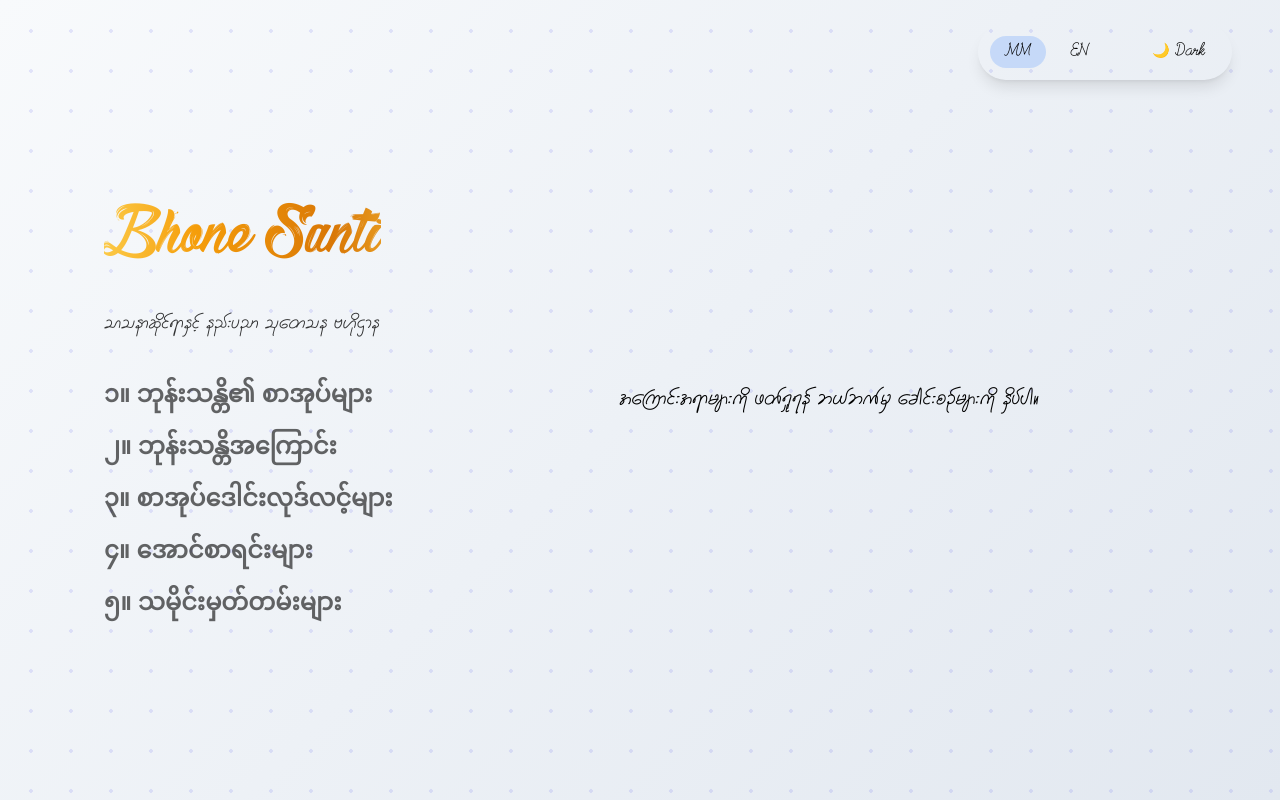
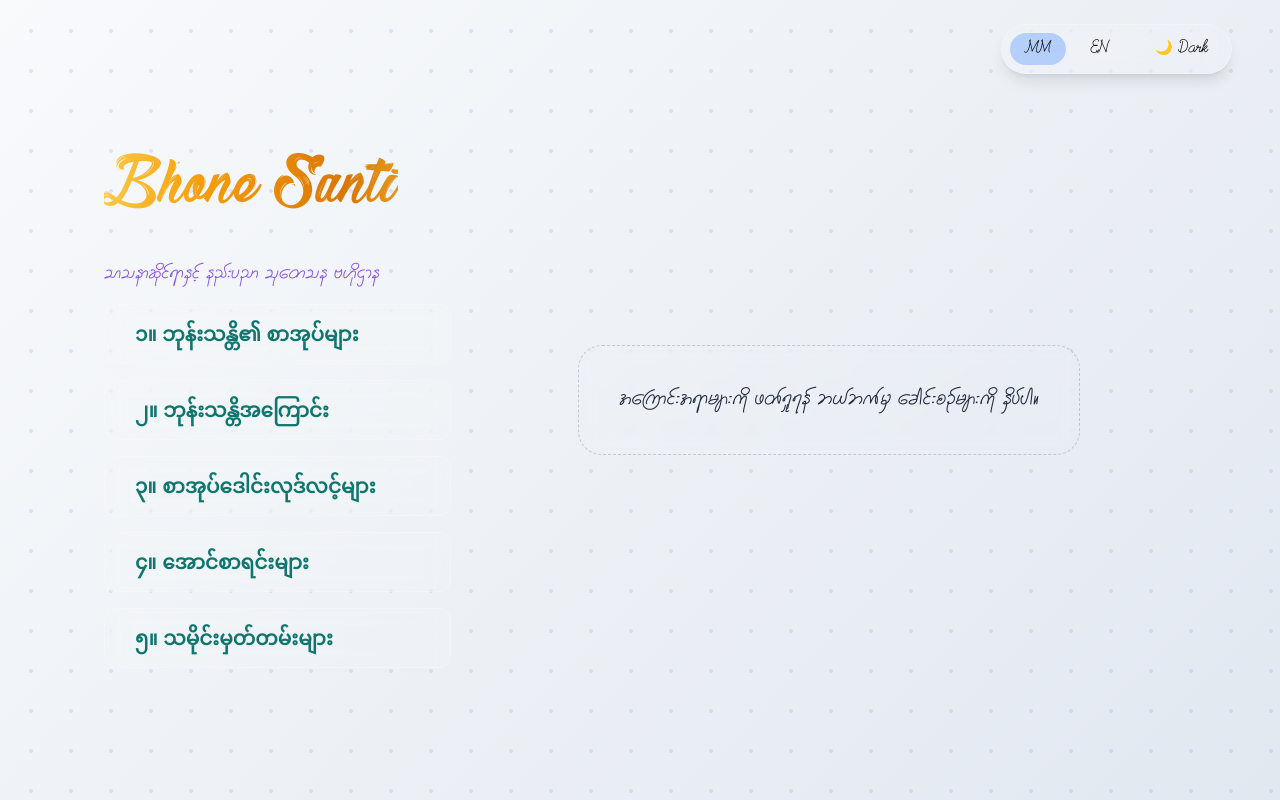
Before and after one commit to Sironal777/bhonesanti-web, a Next.js app: page / in a window 1280 px wide. Built offline with nearby package versions, Linux system fonts and the light colour scheme.

Commit message:
Refactor Home component and update sections data

```diff
--- a/app/page.js
+++ b/app/page.js
@@ -6,103 +6,120 @@ import { useState, useEffect } from 'react';
 export default function Home() {
   const [theme, setTheme] = useState('light');
   const [lang, setLang] = useState('MM');
-  const [activeSection, setActiveSection] = useState(null); // အလယ်တွင်ပေါ်မည့် အချက်အလက်ကို ထိန်းချုပ်ရန်
+  const [activeSection, setActiveSection] = useState(null);
 
   useEffect(() => {
     document.documentElement.setAttribute('data-theme', theme);
   }, [theme]);
 
-  // ကဏ္ဍခေါင်းစဉ်များနှင့် အချက်အလက်များ (Data Array)
   const sections = [
-    {
-      id: 1,
-      title: '၁။ ဘုန်းသန္တိ၏ စာအုပ်များ',
-      content: 'ပါဠိ၊ သက္ကတ၊ ရှမ်း ဘာသာစကားဆိုင်ရာ အဆင့်မြင့်သင်ထောက်ကူ စာအုပ်များ၊ Sīvali သုတေသနဆိုင်ရာ လက်ရာများကို ဖတ်ရှုလေ့လာနိုင်ပါသည်။'
-    },
-    {
-      id: 2,
-      title: '၂။ ဘုန်းသန္တိအကြောင်း',
-      content: 'Library and Information Management နယ်ပယ်ကို လေ့လာနေပြီး၊ Happy Libraries စနစ်များကို Python နှင့် Local AI နည်းပညာများပေါင်းစပ်ကာ တည်ဆောက်နေသူဖြစ်ပါသည်။'
-    },
-    {
-      id: 3,
-      title: '၃။ စာအုပ်ဒေါင်းလုဒ်လင့်များ',
-      content: 'Searchable PDF များနှင့် သုတေသနပြုစုထားသော စာအုပ်ဖိုင်များကို တိုက်ရိုက်ဒေါင်းလုဒ် ရယူနိုင်ပါသည်။ (စီးပွားရေးအရ တဆင့်ပြန်လည်ရောင်းချခြင်း လုံးဝ မပြုလုပ်ရ။)'
-    },
-    {
-      id: 4,
-      title: '၄။ အောင်စာရင်းများ',
-      content: 'ဘာသာရေးနှင့် သာသနာဆိုင်ရာ စာမေးပွဲ အောင်စာရင်းများကို အလွယ်တကူ ရှာဖွေကြည့်ရှုနိုင်မည့် ဒစ်ဂျစ်တယ် မှတ်တမ်းစနစ်။'
-    },
-    {
-      id: 5,
-      title: '၅။ သမိုင်းမှတ်တမ်းများ',
-      content: 'မြန်မာနိုင်ငံ၏ သာသနာရေးဆိုင်ရာ ပညာရေးသမိုင်းကြောင်းများ၊ မှတ်တမ်းဟောင်းများနှင့် ခေတ်မီ ဒစ်ဂျစ်တယ်စနစ်ဖြင့် ထိန်းသိမ်းထားသော ရှားပါးစာတမ်းများကို လေ့လာနိုင်ရန် စုစည်းတင်ပြထားပါသည်။'
-    }
+    { id: 1, title: '၁။ ဘုန်းသန္တိ၏ စာအုပ်များ', content: 'ပါဠိ၊ သက္ကတ၊ ရှမ်း ဘာသာစကားဆိုင်ရာ အဆင့်မြင့်သင်ထောက်ကူ စာအုပ်များ၊ Sīvali သုတေသနဆိုင်ရာ လက်ရာများကို ဖတ်ရှုလေ့လာနိုင်ပါသည်။' },
+    { id: 2, title: '၂။ ဘုန်းသန္တိအကြောင်း', content: 'Library and Information Management နယ်ပယ်ကို လေ့လာနေပြီး၊ Happy Libraries စနစ်များကို Python နှင့် Local AI နည်းပညာများပေါင်းစပ်ကာ တည်ဆောက်နေသူဖြစ်ပါသည်။' },
+    { id: 3, title: '၃။ စာအုပ်ဒေါင်းလုဒ်လင့်များ', content: 'Searchable PDF များနှင့် သုတေသနပြုစုထားသော စာအုပ်ဖိုင်များကို တိုက်ရိုက်ဒေါင်းလုဒ် ရယူနိုင်ပါသည်။ (စီးပွားရေးအရ တဆင့်ပြန်လည်ရောင်းချခြင်း လုံးဝ မပြုလုပ်ရ။)' },
+    { id: 4, title: '၄။ အောင်စာရင်းများ', content: 'ဘာသာရေးနှင့် သာသနာဆိုင်ရာ စာမေးပွဲ အောင်စာရင်းများကို အလွယ်တကူ ရှာဖွေကြည့်ရှုနိုင်မည့် ဒစ်ဂျစ်တယ် မှတ်တမ်းစနစ်။' },
+    { id: 5, title: '၅။ သမိုင်းမှတ်တမ်းများ', content: 'မြန်မာနိုင်ငံ၏ သာသနာရေးဆိုင်ရာ ပညာရေးသမိုင်းကြောင်းများ၊ မှတ်တမ်းဟောင်းများနှင့် ခေတ်မီ ဒစ်ဂျစ်တယ်စနစ်ဖြင့် ထိန်းသိမ်းထားသော ရှားပါးစာတမ်းများကို လေ့လာနိုင်ရန် စုစည်းတင်ပြထားပါသည်။' }
   ];
+
+  // Uiverse အရွက်/အလင်းပွင့် SVG Component
+  const MagicLeaf = ({ className }) => (
+    <svg viewBox="0 0 24 24" className={`magic-icon ${className}`}>
+      <path className="fil-leaf" d="M12 2C7.5 2 4 5.5 4 10c0 4.5 3.5 12 8 12s8-7.5 8-12c0-4.5-3.5-8-8-8zm0 18c-3.3 0-6-6-6-10s2.7-6 6-6 6 2.7 6 6-2.7 10-6 10z"/>
+    </svg>
+  );
 
   return (
     <div className="relative h-screen w-full flex items-center justify-center">
-      {/* နှေးကွေးစွာ ရွေ့လျားနေသော နောက်ခံ ဒစ်ဂျစ်တယ်လှိုင်းများ */}
       <div className="digital-wave-bg"></div>
 
-      {/* အပေါ်ညာဘက်ထောင့်မှ Control Panel */}
-      <div className="absolute top-6 right-6 md:right-12 z-50 flex items-center space-x-4 ios-glass-card p-3 rounded-full shadow-lg">
+      {/* Control Panel */}
+      <div className="absolute top-6 right-6 md:right-12 z-50 flex items-center space-x-4 bg-white/10 backdrop-blur-md border border-white/20 p-2 rounded-full shadow-lg">
         <div className="flex gap-2 font-note-text text-sm">
-          <button onClick={() => setLang('MM')} className={`px-4 py-1.5 rounded-full transition-all duration-500 ${lang === 'MM' ? 'bg-blue-500/20' : 'hover:bg-gray-500/10'}`}>MM</button>
-          <button onClick={() => setLang('EN')} className={`px-4 py-1.5 rounded-full transition-all duration-500 ${lang === 'EN' ? 'bg-blue-500/20' : 'hover:bg-gray-500/10'}`}>EN</button>
+          <button onClick={() => setLang('MM')} className={`px-4 py-1.5 rounded-full transition-all ${lang === 'MM' ? 'bg-blue-500/30' : 'hover:bg-white/10'}`}>MM</button>
+          <button onClick={() => setLang('EN')} className={`px-4 py-1.5 rounded-full transition-all ${lang === 'EN' ? 'bg-blue-500/30' : 'hover:bg-white/10'}`}>EN</button>
         </div>
-        <div className="w-px h-6 bg-[var(--glass-border)]"></div>
-        <button onClick={() => setTheme(theme === 'light' ? 'dark' : 'light')} className="font-note-text px-4 py-1.5 rounded-full text-sm transition-all duration-500 hover:bg-gray-500/10">
+        <button onClick={() => setTheme(theme === 'light' ? 'dark' : 'light')} className="font-note-text px-4 py-1.5 rounded-full text-sm transition-all hover:bg-white/10">
           {theme === 'light' ? '🌙 Dark' : '☀️ Light'}
         </button>
       </div>
 
-      {/* Main Responsive Container (မြင်ကွင်းကို ဘောင်ခတ်ထားခြင်း) */}
       <main className="relative z-10 w-full max-w-6xl h-[85vh] flex flex-col md:flex-row gap-8 p-6 md:p-10">
 
-        {/* ဘယ်ဘက်ခြမ်း (Left Sidebar - ခေါင်းစဉ်များ) */}
-        <div className="w-full md:w-1/3 h-full flex flex-col justify-center space-y-10">
-          <div className="text-left">
-            <h1 className="font-main-title text-5xl lg:text-6xl tracking-tight">
-              Bhone Santi
-            </h1>
-            <p className="font-note-text text-lg mt-2 opacity-80">
+        {/* ဘယ်ဘက် Menu (Uiverse Magic Buttons) */}
+        <div className="w-full md:w-1/3 h-full flex flex-col justify-center space-y-6">
+          <div className="text-left mb-4">
+            <h1 className="font-main-title text-5xl lg:text-6xl">Bhone Santi</h1>
+            <p className="font-note-text text-lg mt-2 opacity-80 text-[var(--text-note)]">
               {lang === 'MM' ? 'သာသနာဆိုင်ရာနှင့် နည်းပညာ သုတေသန ဗဟိုဌာန' : 'Religious & Technological Research Hub'}
             </p>
           </div>
 
-          <div className="flex flex-col space-y-5">
+          <div className="flex flex-col space-y-4">
             {sections.map((sec) => (
-              <h2
+              <button
                 key={sec.id}
                 onClick={() => setActiveSection(sec)}
-                className={`font-sub-title text-xl lg:text-2xl title-button ${activeSection?.id === sec.id ? 'opacity-100 translate-x-3' : 'opacity-60'}`}
+                className={`magic-btn font-sub-title text-lg lg:text-xl w-full text-[var(--text-title-sub)] ${activeSection?.id === sec.id ? 'bg-[#f5ddb7] text-[#181818] rounded-[12px_12px_24px_24px] shadow-lg translate-x-2' : ''}`}
               >
+                {/* Hover လုပ်လျှင် လွင့်ထွက်မည့် အရွက်/အလင်းပွင့်များ */}
+                <MagicLeaf className="icon-1" />
+                <MagicLeaf className="icon-2" />
+                <MagicLeaf className="icon-3" />
                 {sec.title}
-              </h2>
+              </button>
             ))}
           </div>
         </div>
 
-        {/* ညာဘက်/အလယ်ဗဟို (Center Focus - အချက်အလက်ပြသရန်) */}
+        {/* ညာဘက် Card (Uiverse Complex Glass Card) */}
         <div className="w-full md:w-2/3 h-full flex items-center justify-center relative">
           {activeSection ? (
-            // ခေါင်းစဉ်နှိပ်လိုက်ပါက ပေါ်လာမည့် ဖန်သားပြင်ကတ်ပြား (Smooth Animation)
-            <div key={activeSection.id} className="ios-glass-card p-10 md:p-12 rounded-[2.5rem] w-full max-w-2xl content-reveal text-center relative overflow-hidden">
-              {/* နောက်ခံ အရောင်လဲ့လဲ့လေးများ ထည့်သွင်းထားခြင်း */}
-              <div className="absolute -top-10 -right-10 w-32 h-32 bg-blue-500/10 rounded-full blur-3xl"></div>
-              <div className="absolute -bottom-10 -left-10 w-32 h-32 bg-emerald-500/10 rounded-full blur-3xl"></div>
+            <div key={activeSection.id} className="relative w-full max-w-xl min-h-[400px] md:min-h-[450px] border border-solid border-white/40 rounded-3xl overflow-hidden content-reveal shadow-2xl">
 
-              <h3 className="font-sub-title text-3xl font-bold mb-6 relative z-10">{activeSection.title}</h3>
-              <p className="font-long-read text-lg leading-loose relative z-10 opacity-90">
-                {activeSection.content}
-              </p>
+              {/* Uiverse Card - Inner Dark Layer */}
+              <div className="w-full h-full p-1.5 absolute bg-gradient-to-br from-indigo-500 to-purple-500">
+                <div className="w-full h-full rounded-[1.2rem] rounded-tr-[80px] rounded-br-[30px] bg-[#f8fafc] dark:bg-[#0f172a]"></div>
+              </div>
+
+              {/* Uiverse Card - Rotating Gradient Ball */}
+              <div className="w-full h-full flex items-center justify-center absolute inset-0 backdrop-blur-xl rounded-3xl overflow-hidden">
+                <div className="w-64 h-64 rounded-full bg-gradient-to-tr from-purple-500/40 to-orange-300/40 animate-spin" style={{ animationDuration: '12s' }}></div>
+              </div>
+
+              {/* Uiverse Card - Content & UI Elements */}
+              <div className="w-full h-full p-8 flex flex-col absolute inset-0 z-10">
+                <h3 className="font-sub-title text-3xl font-bold mb-6 text-[var(--text-title-sub)] border-b border-gray-400/20 pb-4">
+                  {activeSection.title}
+                </h3>
+                <p className="font-long-read text-lg leading-loose text-[var(--text-long-read)] opacity-90">
+                  {activeSection.content}
+                </p>
+
+                {/* Uiverse Card - Bottom Footer Panel */}
+                <div className="w-full mt-auto pt-4 flex justify-between items-end">
+                  <div className="w-1/2 p-3 pt-4 pb-2 flex flex-col rounded-xl backdrop-blur-lg bg-gray-500/10 border border-gray-500/20 font-mono text-[var(--text-long-read)]">
+                    <span className="text-xl font-bold">Bhone Santi</span>
+                    <span className="text-xs opacity-60">Research & Tech</span>
+                    <div className="w-full mt-3 flex items-center justify-center">
+                      <span className="text-xs opacity-50">2026</span>
+                    </div>
+                  </div>
+
+                  <div className="h-full pt-2 flex flex-col items-end opacity-60 text-[var(--text-long-read)]">
+                    <span className="text-[10px] leading-[12px]">Interactive</span>
+                    <span className="text-[10px] leading-[13px]">UI Card</span>
+                    <div className="w-10 h-10 mt-3 flex items-center justify-center rounded-full backdrop-blur-lg bg-gray-500/20 cursor-pointer transition-all hover:bg-gray-500/40 border border-gray-500/30">
+                      <svg xmlns="http://www.w3.org/2000/svg" viewBox="0 0 12 12" className="w-5 h-5 text-current">
+                        <path d="M4.646 2.146a.5.5 0 0 0 0 .708L7.793 6L4.646 9.146a.5.5 0 1 0 .708.708l3.5-3.5a.5.5 0 0 0 0-.708l-3.5-3.5a.5.5 0 0 0-.708 0z" fill="currentColor"></path>
+                      </svg>
+                    </div>
+                  </div>
+                </div>
+              </div>
+
             </div>
           ) : (
-            // ဘာမှမနှိပ်ရသေးခင် မြင်ရမည့်စာသား
-            <div className="text-center opacity-50 content-reveal">
-              <p className="font-note-text text-xl">
+            <div className="text-center opacity-50 content-reveal border border-dashed border-gray-400/50 p-10 rounded-3xl backdrop-blur-sm">
+              <p className="font-note-text text-xl text-[var(--text-long-read)]">
                 အကြောင်းအရာများကို ဖတ်ရှုရန် ဘယ်ဘက်မှ ခေါင်းစဉ်များကို နှိပ်ပါ။
               </p>
             </div>
```
